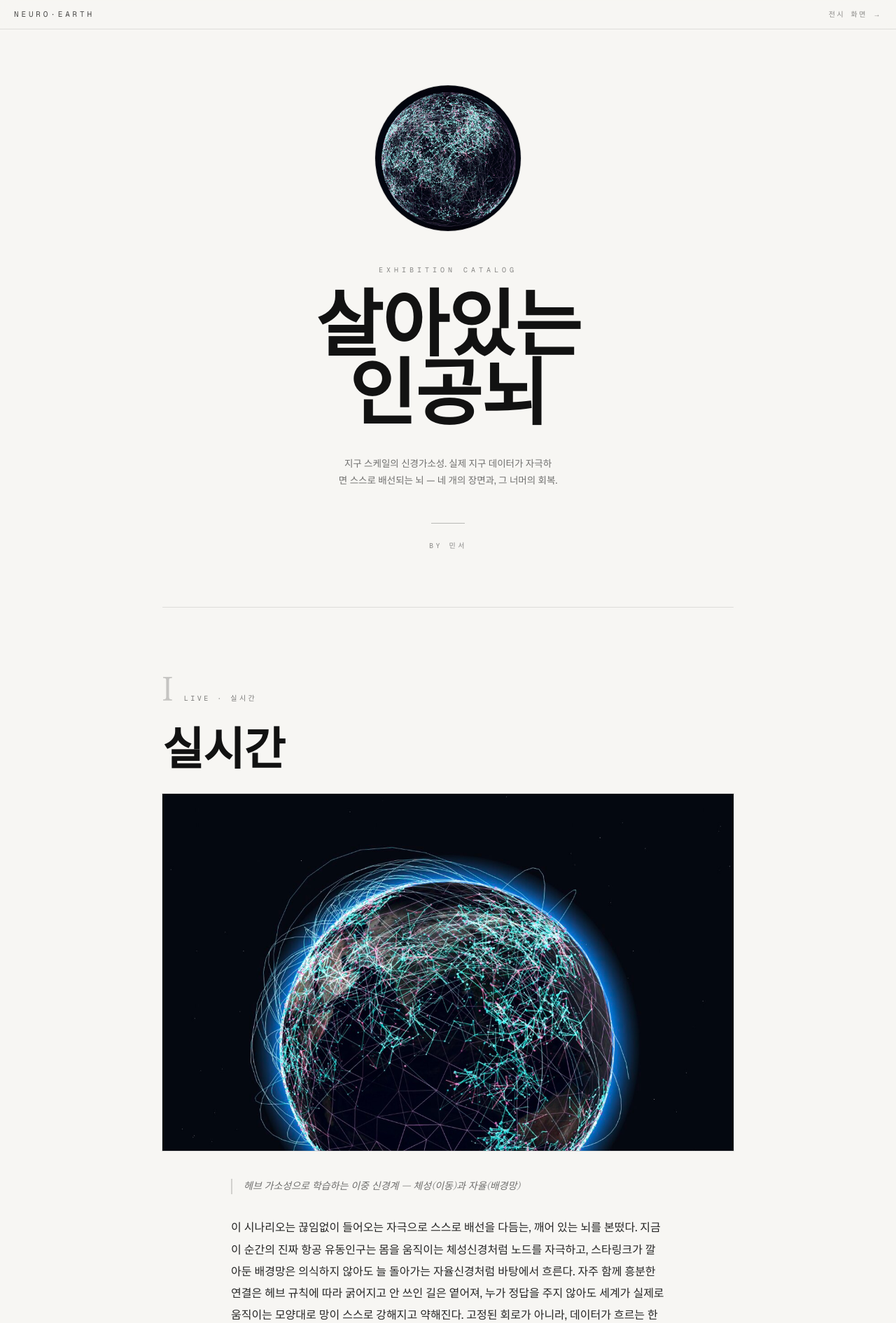
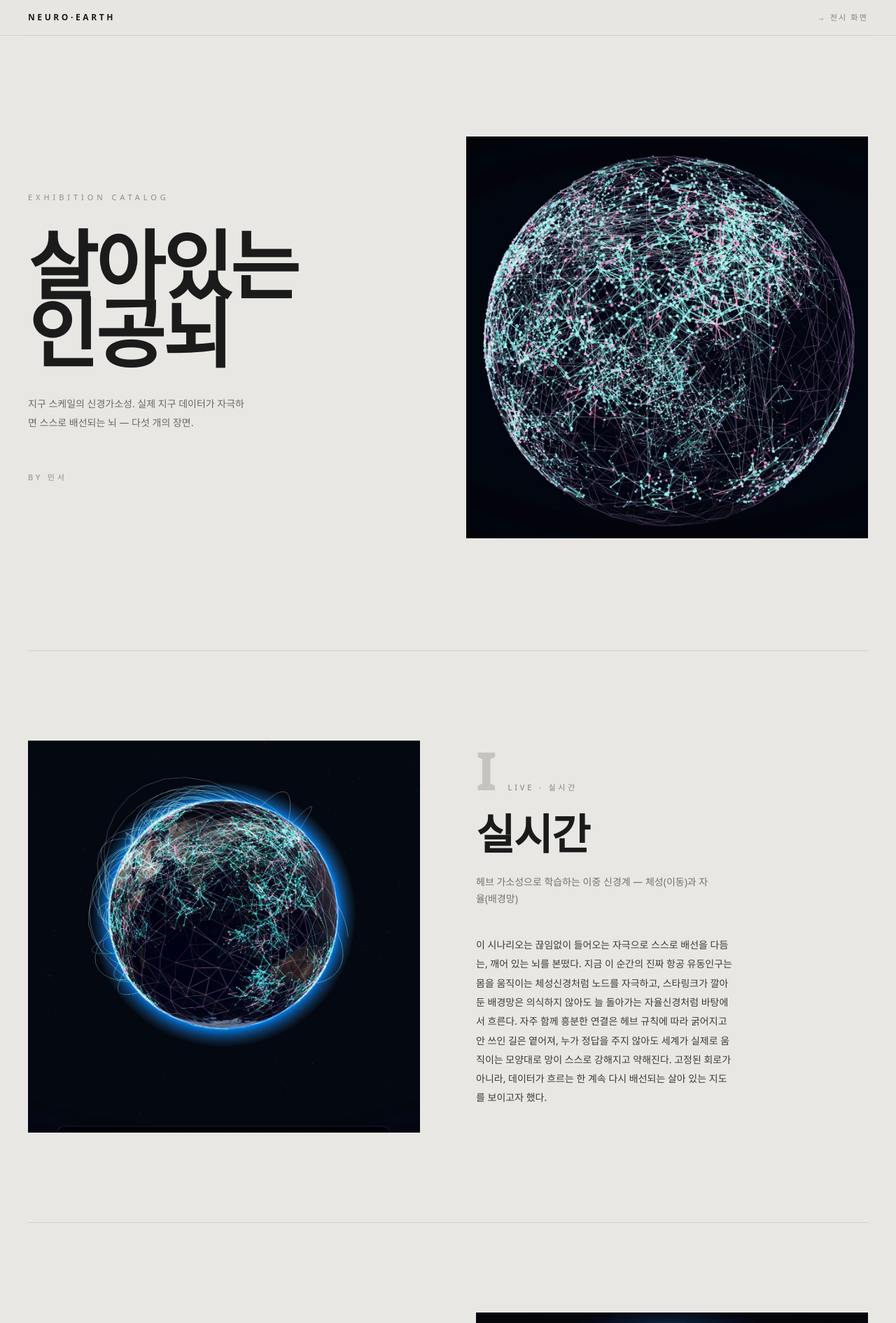
Before and after one commit to youminseo53-0503/neuro-earth, a Next.js app: page /guide in a window 1280 px wide. Shown: the top 1890 px of the page at 70% size. Built offline with nearby package versions, Linux system fonts and the light colour scheme.

Commit message:
feat(guide): 도록 전면 리디자인 — ilkw 무드(연그레이·산세리프·좌우 지그재그·광활한 여백) #129

```diff
--- a/src/app/guide/page.tsx
+++ b/src/app/guide/page.tsx
@@ -1,103 +1,102 @@
+/* eslint-disable @next/next/no-img-element */
 import type { Metadata } from "next";
 import Link from "next/link";
 import { BRIEFINGS } from "@/lib/briefings";
-import { ScenarioKeyVisual } from "@/components/ScenarioKeyVisual";
 
 export const metadata: Metadata = {
   title: "작품 도록 — NEURO·EARTH",
   description:
-    "NEURO·EARTH 작품 도록 — 지구 스케일 신경가소성으로 그린 네 개의 시나리오(실시간·창세·팬데믹·전쟁)와 회복. by 민서",
+    "NEURO·EARTH 작품 도록 — 지구 스케일 신경가소성으로 그린 다섯 장면(실시간·창세·팬데믹·전쟁·회복). by 민서",
 };
 
 // ─────────────────────────────────────────────────────────────
-// /guide — QR로 들어오는 '진짜 잡지' 작품 도록(팜플렛).
-//   톤: 흰 지면(off-white) + 검은 잉크 + 명조 헤드라인 + 큰 여백, 흑백 신경망 플레이트.
-//        모던하면서 신비로운 갤러리 도록. 전시장 라이브 화면(/)과는 별개의 정적 도록.
-//   콘텐츠는 briefings.ts(작품 해설)를 그대로 쓴다 — 화면과 도록이 한 소스.
-//   서버 컴포넌트(정적) — 인터랙션 없음, 폰에서 가볍게 스크롤.
+// /guide — QR로 들어오는 작품 도록(팜플렛).
+//   톤(ilkw 무드): 연그레이 지면 + 굵은 산세리프 + 좌우 분할(텍스트 ↔ 이미지, 작품마다 교차)
+//        + 광활한 여백. "빈 공간이 많고, 글씨는 적당하되 공간을 해치지 않게."(민서)
+//        텍스트는 좁은 칼럼·넓은 줄간격으로 여백 위에 얹고, 이미지는 스크롤 중 옆에 머문다(sticky).
+//   콘텐츠는 briefings.ts(작품 해설)를 그대로 쓴다 — 화면과 도록이 한 소스. 정적 서버 컴포넌트.
 // ─────────────────────────────────────────────────────────────
 
 interface Work {
   key: keyof typeof BRIEFINGS;
   no: string;
   kicker: string;
-  seed: number;
-  soon?: boolean;
-  img?: string;
+  img: string;
   pos?: string;
 }
 
 const WORKS: Work[] = [
-  { key: "live", no: "I", kicker: "Live · 실시간", seed: 0.4, img: "/guide/live.jpg", pos: "object-top" },
-  { key: "genesis", no: "II", kicker: "Scene · 창세", seed: 1.7, img: "/guide/genesis.jpg" },
-  { key: "pandemic", no: "III", kicker: "Scene · 팬데믹", seed: 2.9, img: "/guide/pandemic.jpg" },
-  { key: "trauma", no: "IV", kicker: "Scene · 전쟁", seed: 4.2, img: "/guide/trauma.jpg" },
-  { key: "recovery", no: "V", kicker: "Scene · 회복", seed: 5.6, img: "/guide/recovery.jpg" },
+  { key: "live", no: "I", kicker: "Live · 실시간", img: "/guide/live.jpg", pos: "object-top" },
+  { key: "genesis", no: "II", kicker: "Scene · 창세", img: "/guide/genesis.jpg" },
+  { key: "pandemic", no: "III", kicker: "Scene · 팬데믹", img: "/guide/pandemic.jpg" },
+  { key: "trauma", no: "IV", kicker: "Scene · 전쟁", img: "/guide/trauma.jpg" },
+  { key: "recovery", no: "V", kicker: "Scene · 회복", img: "/guide/recovery.jpg" },
 ];
 
 export default function GuidePage() {
   return (
-    <div className="min-h-[100dvh] bg-[#f7f6f3] text-[#121212] selection:bg-black selection:text-white">
+    <div className="min-h-[100dvh] bg-[#e8e7e3] font-sans text-[#1b1b1b] antialiased selection:bg-black selection:text-white">
       {/* 상단 바 */}
-      <header className="sticky top-0 z-30 flex items-center justify-between border-b border-black/10 bg-[#f7f6f3]/85 px-5 py-3 backdrop-blur-md">
-        <span className="font-mono text-[11px] tracking-[0.35em] text-black/70">NEURO·EARTH</span>
-        <Link href="/" className="font-mono text-[10px] tracking-[0.25em] text-black/45 transition hover:text-black">
-          전시 화면 →
+      <header className="sticky top-0 z-30 flex items-center justify-between border-b border-black/10 bg-[#e8e7e3]/80 px-6 py-4 backdrop-blur-md sm:px-10">
+        <span className="text-[12px] font-bold tracking-[0.3em]">NEURO·EARTH</span>
+        <Link
+          href="/"
+          className="text-[11px] tracking-[0.2em] text-black/45 underline-offset-4 transition hover:text-black hover:underline"
+        >
+          → 전시 화면
         </Link>
       </header>
 
-      {/* 표지 */}
-      <section className="mx-auto flex min-h-[86vh] max-w-[880px] flex-col items-center justify-center px-6 py-20 text-center">
-        {/* 흑백 신경망 엠블럼 */}
-        <div className="relative mb-12 h-40 w-40 overflow-hidden rounded-full ring-1 ring-black/10 sm:h-52 sm:w-52">
-          {/* eslint-disable-next-line @next/next/no-img-element */}
+      {/* 표지 — 좌우 분할, 광활한 여백 */}
+      <section className="mx-auto grid max-w-[1280px] items-center gap-12 px-6 pt-24 pb-28 sm:px-10 sm:pt-36 sm:pb-40 lg:grid-cols-[1fr_1.05fr] lg:gap-20">
+        <div>
+          <p className="mb-10 text-[11px] font-medium tracking-[0.45em] text-black/40">EXHIBITION CATALOG</p>
+          <h1 className="text-[clamp(46px,8.5vw,108px)] font-black leading-[0.9] tracking-[-0.03em]">
+            살아있는
+            <br />
+            인공뇌
+          </h1>
+          <p className="mt-10 max-w-[40ch] text-[14px] leading-[1.9] text-black/55">
+            지구 스케일의 신경가소성. 실제 지구 데이터가 자극하면 스스로 배선되는 뇌 — 다섯 개의 장면.
+          </p>
+          <p className="mt-14 text-[11px] tracking-[0.35em] text-black/40">BY 민서</p>
+        </div>
+        <figure className="relative aspect-square w-full overflow-hidden bg-black">
           <img src="/guide/cover.jpg" alt="" className="h-full w-full object-cover" />
-        </div>
-        <p className="mb-7 font-mono text-[10px] tracking-[0.5em] text-black/45">EXHIBITION CATALOG</p>
-        <h1 className="font-serif text-[clamp(46px,13vw,104px)] font-extrabold leading-[0.95] tracking-[-0.01em]">
-          살아있는<br />인공뇌
-        </h1>
-        <p className="mt-8 max-w-[36ch] text-balance text-[13.5px] leading-[1.8] text-black/55">
-          지구 스케일의 신경가소성. 실제 지구 데이터가 자극하면 스스로 배선되는 뇌 —
-          네 개의 장면과, 그 너머의 회복.
-        </p>
-        <div className="mt-12 h-px w-12 bg-black/25" />
-        <p className="mt-6 font-mono text-[10px] tracking-[0.35em] text-black/45">BY 민서</p>
+        </figure>
       </section>
 
-      {/* 작품들 */}
-      <main className="mx-auto max-w-[880px] px-5 sm:px-8">
-        {WORKS.map((w) => {
+      {/* 작품 — 좌우 지그재그, 큰 여백 */}
+      <main className="mx-auto max-w-[1280px] px-6 sm:px-10">
+        {WORKS.map((w, idx) => {
           const b = BRIEFINGS[w.key];
           const paras = b.body.split("\n\n");
+          const flip = idx % 2 === 1;
           return (
-            <article key={w.key} className="border-t border-black/10 py-16 sm:py-24">
-              {/* 표제 */}
-              <div className="mb-8 flex items-baseline gap-4">
-                <span className="font-serif text-[clamp(26px,6vw,46px)] font-bold leading-none text-black/20">{w.no}</span>
-                <span className="font-mono text-[10px] tracking-[0.35em] text-black/50">{w.kicker.toUpperCase()}</span>
-              </div>
-              <h2 className="mb-7 font-serif text-[clamp(32px,7.5vw,64px)] font-bold leading-[1.0] tracking-[-0.01em]">
-                {b.title}
-                {w.soon && <span className="ml-3 align-middle font-sans text-[12px] font-normal tracking-wide text-black/35">준비 중</span>}
-              </h2>
-
-              {/* 흑백 신경망 플레이트(흰 지면에 검은 도판) */}
-              <figure className="relative aspect-[16/10] w-full overflow-hidden bg-black ring-1 ring-black/10">
-                {w.img ? (
-                  // eslint-disable-next-line @next/next/no-img-element
-                  <img src={w.img} alt={b.title} className={`h-full w-full object-cover ${w.pos ?? ""}`} />
-                ) : (
-                  <ScenarioKeyVisual seed={w.seed} idKey={w.key} />
-                )}
+            <article
+              key={w.key}
+              className="grid items-start gap-10 border-t border-black/10 py-20 sm:py-32 lg:grid-cols-2 lg:gap-20"
+            >
+              {/* 이미지 — 스크롤 중 옆에 머문다 */}
+              <figure
+                className={`relative aspect-square w-full overflow-hidden bg-black lg:sticky lg:top-24 ${
+                  flip ? "lg:order-2" : ""
+                }`}
+              >
+                <img src={w.img} alt={b.title} className={`h-full w-full object-cover ${w.pos ?? ""}`} />
               </figure>
 
-              {/* 해설 */}
-              <div className="mx-auto mt-10 max-w-[620px]">
-                <p className="mb-8 flex items-start gap-2 border-l-2 border-black/15 pl-4 font-serif text-[14px] italic leading-relaxed text-black/55">
-                  <span>{b.brain}</span>
-                </p>
-                <div className="space-y-5 text-[15px] leading-[1.95] text-black/85 sm:text-[16px]">
+              {/* 텍스트 — 좁은 칼럼, 넓은 줄간격 */}
+              <div className={`lg:pt-1 ${flip ? "lg:order-1" : ""}`}>
+                <div className="mb-6 flex items-baseline gap-4">
+                  <span className="text-[clamp(40px,7vw,76px)] font-black leading-none text-black/15">{w.no}</span>
+                  <span className="text-[11px] font-medium tracking-[0.35em] text-black/45">
+                    {w.kicker.toUpperCase()}
+                  </span>
+                </div>
+                <h2 className="text-[clamp(34px,6vw,60px)] font-black leading-[0.98] tracking-[-0.02em]">{b.title}</h2>
+                <p className="mt-7 max-w-[42ch] text-[14px] font-medium leading-[1.7] text-black/50">{b.brain}</p>
+                <div className="mt-10 max-w-[46ch] space-y-5 text-[14px] leading-[1.95] text-black/75">
                   {paras.map((p, i) => (
                     <p key={i}>{p}</p>
                   ))}
@@ -109,20 +108,18 @@ export default function GuidePage() {
       </main>
 
       {/* 푸터 */}
-      <footer className="border-t border-black/10 px-6 py-16 text-center">
-        <p className="font-serif text-[24px] font-bold tracking-tight text-black/80">NEURO·EARTH</p>
-        <p className="mt-3 text-[12px] leading-relaxed text-black/45">
-          살아있는 인공뇌 — 지구 스케일 신경가소성
-          <br />
-          작년 NEURO-SIM의 가소성 모델을 지구 규모로 키운 연장선의 작품.
+      <footer className="mx-auto max-w-[1280px] border-t border-black/10 px-6 py-28 sm:px-10 sm:py-36">
+        <p className="text-[clamp(32px,6vw,68px)] font-black leading-none tracking-[-0.02em]">NEURO·EARTH</p>
+        <p className="mt-8 max-w-[44ch] text-[13px] leading-[1.9] text-black/50">
+          살아있는 인공뇌 — 지구 스케일 신경가소성. 작년 NEURO-SIM의 가소성 모델을 지구 규모로 키운 연장선의 작품.
         </p>
         <Link
           href="/"
-          className="mt-7 inline-block border-b border-black/40 pb-0.5 font-mono text-[11px] tracking-[0.2em] text-black/70 transition hover:text-black"
+          className="mt-12 inline-block text-[12px] tracking-[0.2em] text-black/70 underline underline-offset-4 transition hover:text-black"
         >
-          살아있는 전시 화면으로 →
+          → 살아있는 전시 화면으로
         </Link>
-        <p className="mt-10 font-mono text-[10px] tracking-[0.35em] text-black/30">BY 민서</p>
+        <p className="mt-16 text-[11px] tracking-[0.35em] text-black/35">BY 민서</p>
       </footer>
     </div>
   );
```
